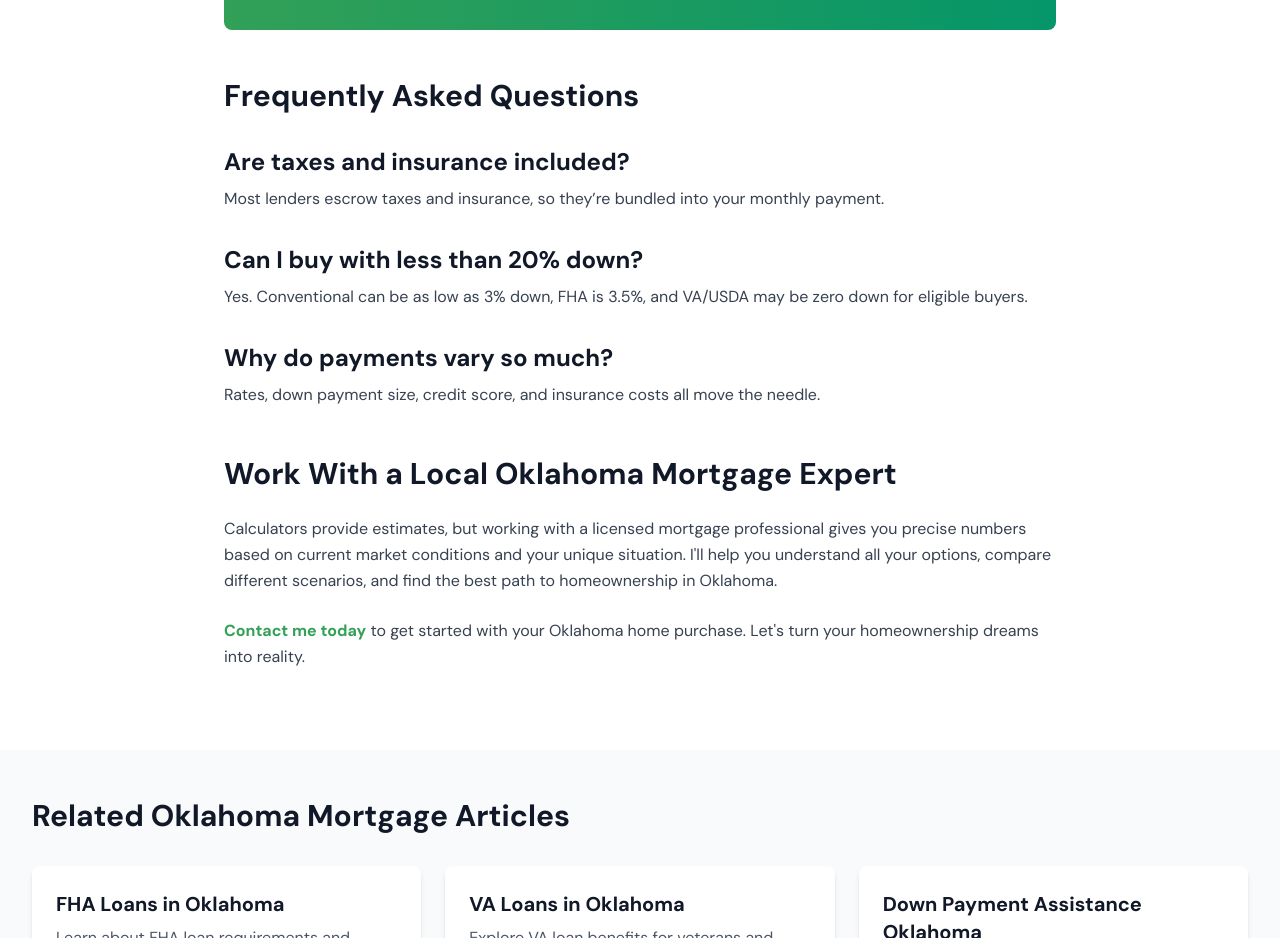
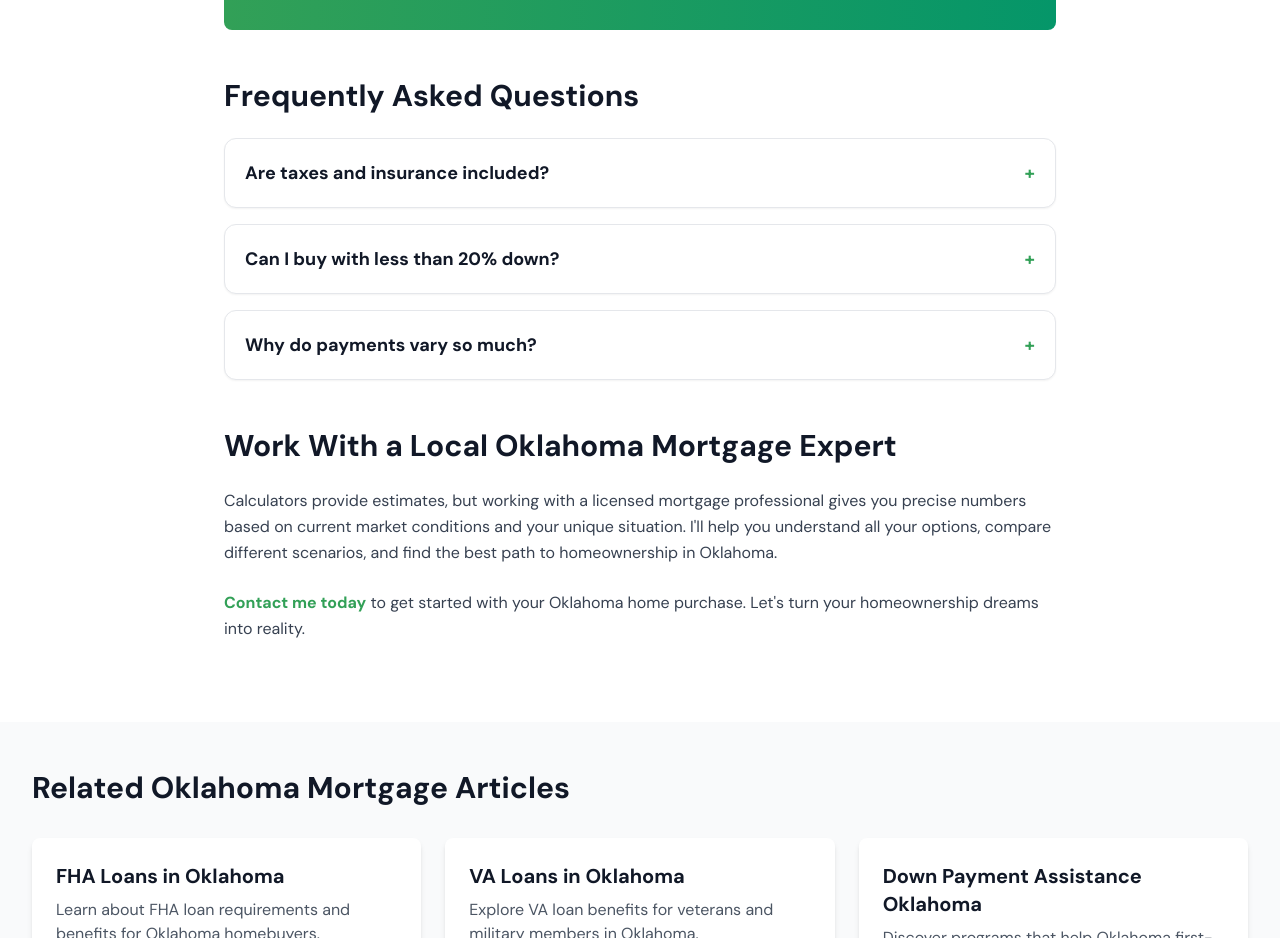
Before and after one commit to colin357/DanielHomeLoans, a Next.js app: page /articles/mortgage-calculator-oklahoma in a window 1280 px wide. Shown: the part 3100-4038 px from the top of the page. Built offline with nearby package versions, Linux system fonts and the light colour scheme.

Commit message:
Convert Oklahoma mortgage FAQ to accordion

```diff
--- a/app/articles/mortgage-calculator-oklahoma/page.tsx
+++ b/app/articles/mortgage-calculator-oklahoma/page.tsx
@@ -186,25 +186,32 @@ export default function MortgageCalculatorOklahoma() {
 
           <h2 className="text-3xl font-bold text-gray-900 mt-12 mb-6">Frequently Asked Questions</h2>
 
-          <div className="space-y-6">
-            <div>
-              <h3 className="text-2xl font-bold text-gray-900 mt-8 mb-2">Are taxes and insurance included?</h3>
-              <p className="text-gray-700 leading-relaxed">
-                Most lenders escrow taxes and insurance, so they’re bundled into your monthly payment.
-              </p>
-            </div>
-            <div>
-              <h3 className="text-2xl font-bold text-gray-900 mt-8 mb-2">Can I buy with less than 20% down?</h3>
-              <p className="text-gray-700 leading-relaxed">
-                Yes. Conventional can be as low as 3% down, FHA is 3.5%, and VA/USDA may be zero down for eligible buyers.
-              </p>
-            </div>
-            <div>
-              <h3 className="text-2xl font-bold text-gray-900 mt-8 mb-2">Why do payments vary so much?</h3>
-              <p className="text-gray-700 leading-relaxed">
-                Rates, down payment size, credit score, and insurance costs all move the needle.
-              </p>
-            </div>
+          <div className="space-y-4">
+            {[
+              {
+                question: "Are taxes and insurance included?",
+                answer: "Most lenders escrow taxes and insurance, so they’re bundled into your monthly payment.",
+              },
+              {
+                question: "Can I buy with less than 20% down?",
+                answer: "Yes. Conventional can be as low as 3% down, FHA is 3.5%, and VA/USDA may be zero down for eligible buyers.",
+              },
+              {
+                question: "Why do payments vary so much?",
+                answer: "Rates, down payment size, credit score, and insurance costs all move the needle.",
+              },
+            ].map((item) => (
+              <details
+                key={item.question}
+                className="group rounded-xl border border-gray-200 bg-white p-5 shadow-sm"
+              >
+                <summary className="flex cursor-pointer list-none items-center justify-between text-lg font-semibold text-gray-900">
+                  <span>{item.question}</span>
+                  <span className="ml-4 text-primary-green transition group-open:rotate-45">+</span>
+                </summary>
+                <p className="mt-3 text-gray-700 leading-relaxed">{item.answer}</p>
+              </details>
+            ))}
           </div>
 
           <h2 className="text-3xl font-bold text-gray-900 mt-12 mb-6">Work With a Local Oklahoma Mortgage Expert</h2>
```
